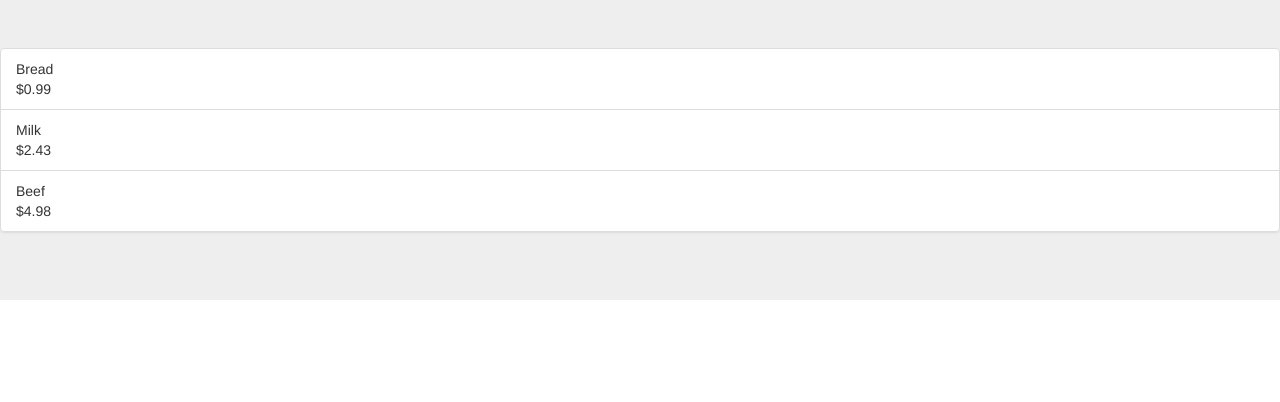
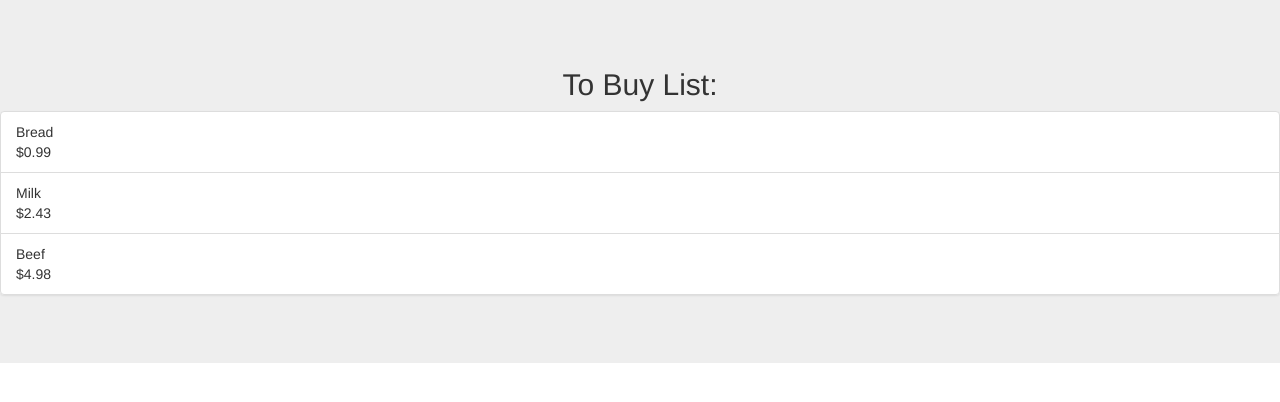
Before and after one commit to jasonschmitzer/simplyToDo, a plain HTML site: page index.html in a window 1280 px wide. Drawn offline with nearby package versions, Linux system fonts and the light colour scheme.

Commit message:
Learning to Git
learning to git properly

```diff
--- a/index.html
+++ b/index.html
@@ -16,6 +16,9 @@
 
 <body ng-controller="listController" ng-cloak="true">
    <div class="jumbotron">
+   <div class="container text-center">
+       <h2>To Buy List:</h2>
+   </div>
 <ul class="list-group">
   <li class="list-group-item" ng-repeat="item in items">
     {{item.name}} <br>
```
Also changed, not shown: 1 other file.
